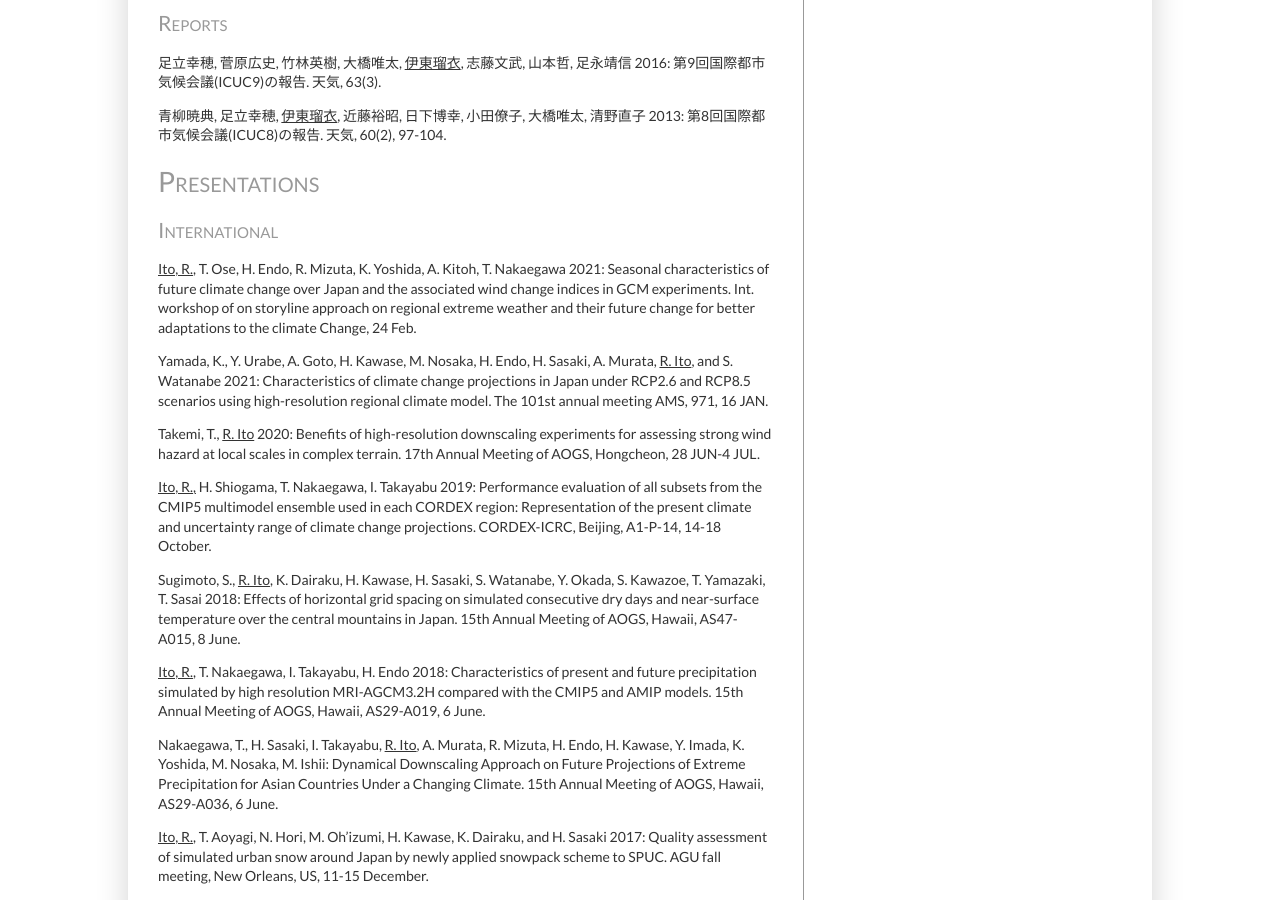
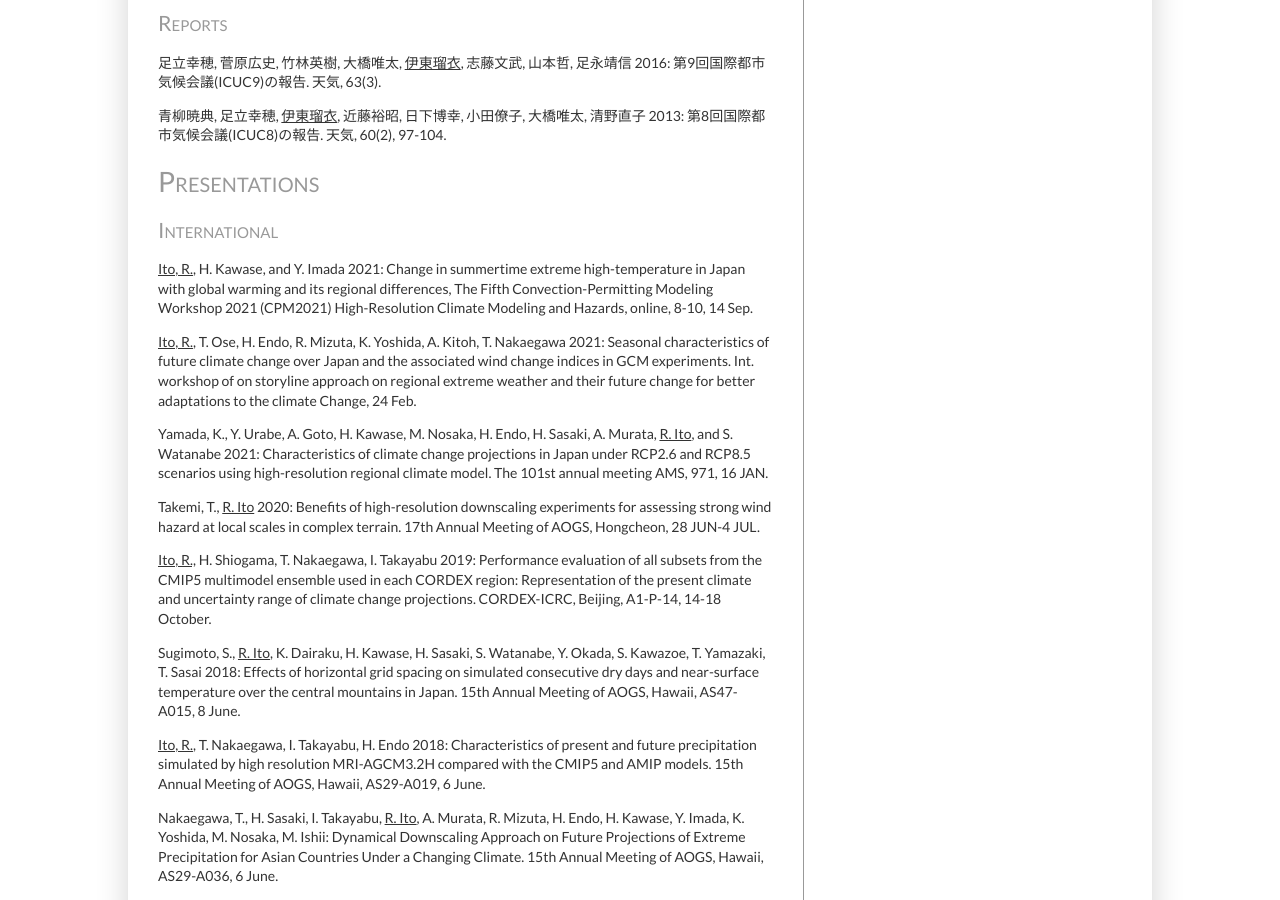
Before and after one commit to rui-climbiz/rui-climbiz.github.io, a Jekyll site: the page built from publications.html, in a window 1280 px wide and 900 px high, scrolled down 2220 px. Built offline with Jekyll 4.4.1, drawn with Linux system fonts in a browser that asks for light colours.

Commit message:
Update publications.html

```diff
--- a/publications.html
+++ b/publications.html
@@ -41,8 +41,9 @@
 <p>青柳暁典, 足立幸穂, <u>伊東瑠衣</u>, 近藤裕昭, 日下博幸, 小田僚子, 大橋唯太, 清野直子 2013: 第8回国際都市気候会議(ICUC8)の報告. 天気, 60(2), 97-104.</p>
 <h1>Presentations</h1>
 <h2>International</h2>
+<p><u>Ito, R.</u>, H. Kawase, and Y. Imada 2021: Change in summertime extreme high-temperature in Japan with global warming and its regional differences, The Fifth Convection-Permitting Modeling Workshop 2021 (CPM2021) High-Resolution Climate Modeling and Hazards, online, 8-10, 14 Sep.</p>
 <p><u>Ito, R.</u>, T. Ose, H. Endo, R. Mizuta, K. Yoshida, A. Kitoh, T. Nakaegawa 2021: Seasonal characteristics of future climate change over Japan and the associated wind change indices in GCM experiments. Int. workshop of on storyline approach on regional extreme weather and their future change for better adaptations to the climate Change, 24 Feb.</p>
-<p>Yamada, K., Y. Urabe, A. Goto, H. Kawase, M. Nosaka, H. Endo, H. Sasaki, A. Murata,  <u>R. Ito</u>, and S. Watanabe 2021: Characteristics of climate change projections in Japan under RCP2.6 and RCP8.5 scenarios using high-resolution regional climate model. The 101st annual meeting AMS, 971, 16 JAN.</p>
+<p>Yamada, K., Y. Urabe, A. Goto, H. Kawase, M. Nosaka, H. Endo, H. Sasaki, A. Murata, <u>R. Ito</u>, and S. Watanabe 2021: Characteristics of climate change projections in Japan under RCP2.6 and RCP8.5 scenarios using high-resolution regional climate model. The 101st annual meeting AMS, 971, 16 JAN.</p>
 <p>Takemi, T., <u>R. Ito</u> 2020: Benefits of high-resolution downscaling experiments for assessing strong wind hazard at local scales in complex terrain. 17th Annual Meeting of AOGS, Hongcheon, 28 JUN-4 JUL.</p>
 <p><u>Ito, R.,</u> H. Shiogama, T. Nakaegawa, I. Takayabu 2019: Performance evaluation of all subsets from the CMIP5 multimodel ensemble used in each CORDEX region: Representation of the present climate and uncertainty range of climate change projections. CORDEX-ICRC, Beijing, A1-P-14, 14-18 October.</p>
 <p>Sugimoto, S., <u>R. Ito</u>, K. Dairaku, H. Kawase, H. Sasaki, S. Watanabe, Y. Okada, S. Kawazoe, T. Yamazaki, T. Sasai 2018: Effects of horizontal grid spacing on simulated consecutive dry days and near-surface temperature over the central mountains in Japan. 15th Annual Meeting of AOGS, Hawaii, AS47-A015, 8 June.</p>
```
